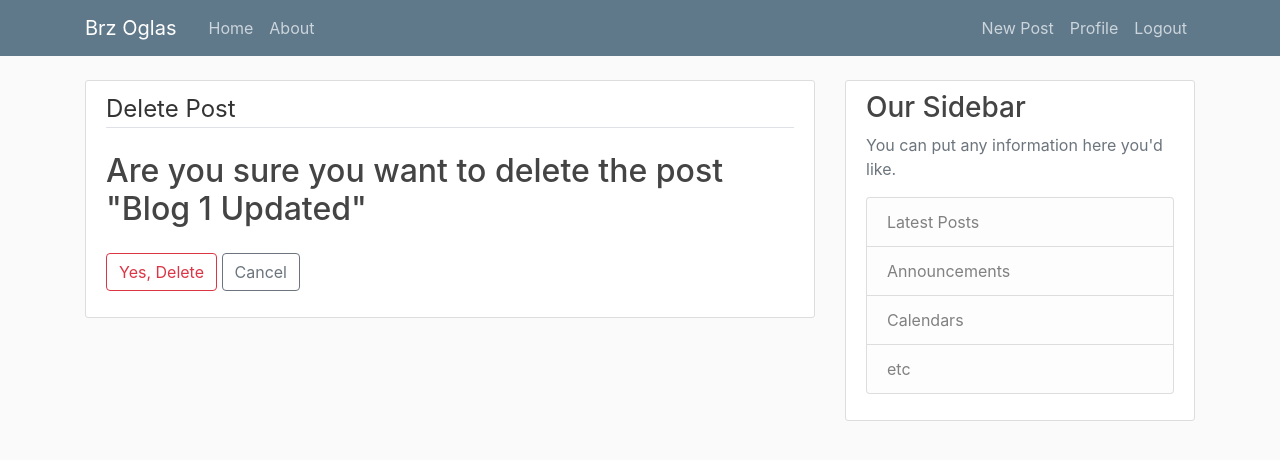
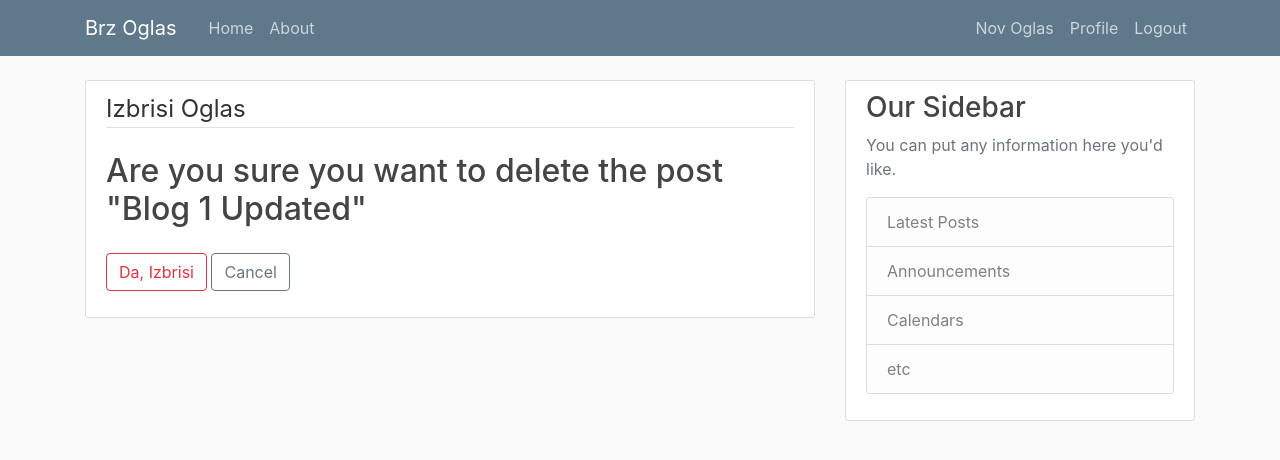
Before and after one commit to theserdzo/TSA, a Django app: page /post/1/delete/ in a window 1280 px wide. Shown: the top 460 px of the page. Run offline with Django 3.2, Linux system fonts and the light colour scheme; a user stored in the database is signed in; data comes from the database, SQL or seed files in the repository; some libraries are stand-ins or nearby versions.

Commit message:
Kreiraj Oglas

```diff
--- a/Django_Post/blog/templates/blog/base.html
+++ b/Django_Post/blog/templates/blog/base.html
@@ -34,7 +34,7 @@
             <!-- Navbar Right Side -->
             <div class="navbar-nav">
               {% if user.is_authenticated %}
-                <a class="nav-item nav-link" href="{% url 'post-create' %}">New Post</a>
+                <a class="nav-item nav-link" href="{% url 'post-create' %}">Nov Oglas</a>
                 <a class="nav-item nav-link" href="{% url 'profile' %}">Profile</a>
                 <a class="nav-item nav-link" href="{% url 'logout' %}">Logout</a>
               {% else %}
--- a/Django_Post/blog/templates/blog/post_confirm_delete.html
+++ b/Django_Post/blog/templates/blog/post_confirm_delete.html
@@ -4,11 +4,11 @@
         <form method="POST">
             {% csrf_token %}
             <fieldset class="form-group">
-                <legend class="border-bottom mb-4">Delete Post</legend>
+                <legend class="border-bottom mb-4">Izbrisi Oglas</legend>
                 <h2>Are you sure you want to delete the post "{{ object.title }}"</h2>
             </fieldset>
             <div class="form-group">
-                <button class="btn btn-outline-danger" type="submit">Yes, Delete</button>
+                <button class="btn btn-outline-danger" type="submit">Da, Izbrisi</button>
                 <a class="btn btn-outline-secondary" href="{% url 'post-detail' object.id %}">Cancel</a>
             </div>
         </form>
--- a/Django_Post/blog/templates/blog/post_form.html
+++ b/Django_Post/blog/templates/blog/post_form.html
@@ -5,7 +5,7 @@
         <form method="POST">
             {% csrf_token %}
             <fieldset class="form-group">
-                <legend class="border-bottom mb-4">Blog Post</legend>
+                <legend class="border-bottom mb-4">Kreiraj Oglas</legend>
                 {{ form|crispy }}
             </fieldset>
             <div class="form-group">
```
